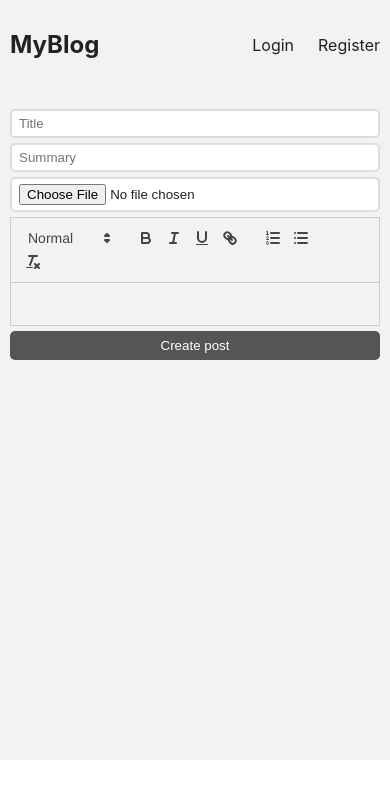
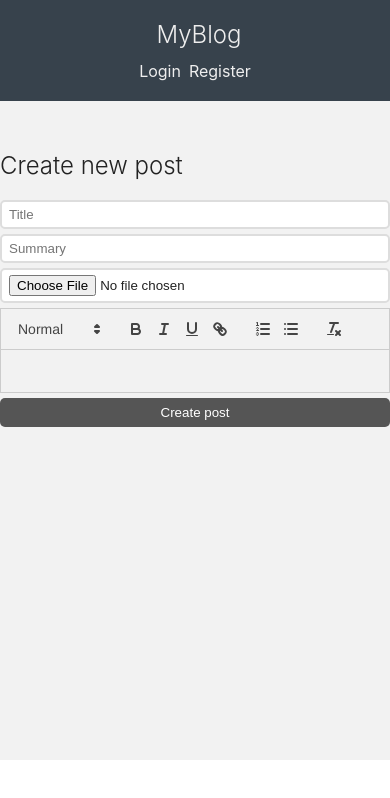
Before and after one commit to dadu99/mern-blog-posts, a React (Create React App) app in the folder client/: page /create in a window 390 px wide. Shown: the top 798 px of the page. Built offline with nearby package versions, Linux system fonts and the light colour scheme; no server answers.

Commit message:
css for header, create post, login and home page

```diff
--- a/client/src/App.css
+++ b/client/src/App.css
@@ -11,8 +11,7 @@ img{
   max-width: 100%;
 }
 main{
-  padding: 10px;
-  max-width: 960px;
+  position: relative;
   margin: 0 auto;
   height: 90vh;
   background-color: #f2f2f2;
--- a/client/src/Header.css
+++ b/client/src/Header.css
@@ -1,19 +1,51 @@
 header{
     display:flex;
     justify-content:space-between;
-    margin-top: 20px;
+    margin-top: 0px;
+    padding: 20px;
     margin-bottom: 50px;
     align-items: center;
+    background-color: #37424c;
+    color: #eee;
+    font-size: 16px;
+    border-color: #aaa;
   }
   header a{
     text-decoration:none;
     color: inherit;
   }
   header a.logo{
-    font-weight: bold;
+    font-weight: 300;
     font-size: 1.5rem;
+    margin-left: 8px;
   }
   header nav{
     display:flex;
-    gap: 24px;
+    gap: 8px;
   }
+  .button-header {
+    border:none;
+    width: 150px;
+    height: 45px;
+    padding: 10px;
+    text-align: center;
+    border-radius: 15px;
+    font-weight: 300;
+
+  }
+  .create-new, .logout-user {
+    color: #333333;
+    background-color: #cccccc;
+    transition: 0.3s;
+  }
+  .button-header:hover {
+    cursor: pointer;
+    font-weight: bold;
+  }
+  @media only screen and  (max-width: 550px) {
+    header{
+        display:flex;
+        flex-direction: column;
+        gap: 12px;
+    }
+}
--- a/client/src/Header.js
+++ b/client/src/Header.js
@@ -33,8 +33,12 @@ export default function Header() {
       <nav>
         {username && (
           <>
-            <Link to="/create">Create new post</Link>
-            <a onClick={logout}>Logout ({username})</a>
+            <Link to="/create" className="button-header create-new">
+              Create new post
+            </Link>
+            <a onClick={logout} className="button-header logout-user">
+              {username} Logout{" "}
+            </a>
           </>
         )}
         {!username && (
--- a/client/src/Post.css
+++ b/client/src/Post.css
@@ -2,6 +2,9 @@ div.post{
     display: grid;
     grid-template-columns: 1fr;
     background-color: #d9d9d9;
+    padding: 10px;
+    max-width: 960px;
+    margin: 0 auto;
     border-radius: 15px;
     gap: 20px;
     margin-bottom: 30px;
--- a/client/src/pages/CreatePost.css
+++ b/client/src/pages/CreatePost.css
@@ -0,0 +1,8 @@
+.create-post{
+    max-width: 800px;
+    margin: 0 auto;
+  }
+  .create-post-title {
+    font-size: 24px;
+    font-weight: 300;
+  }
--- a/client/src/pages/CreatePost.js
+++ b/client/src/pages/CreatePost.js
@@ -2,6 +2,7 @@ import ReactQuill from "react-quill";
 import "react-quill/dist/quill.snow.css";
 import { useState } from "react";
 import { Navigate } from "react-router-dom";
+import "./CreatePost.css";
 
 export default function CreatePost() {
   const [title, setTitle] = useState("");
@@ -36,7 +37,10 @@ export default function CreatePost() {
     return <Navigate to={"/"} />;
   }
   return (
-    <form onSubmit={createNewPost}>
+    <>
+      <div className="create-post">
+        <h2 className="create-post-title">Create new post</h2>
+        <form onSubmit={createNewPost} className="create-post-form">
           <input
             type="title"
             placeholder={"Title"}
@@ -56,5 +60,7 @@ export default function CreatePost() {
           ></ReactQuill>
           <button style={{ marginTop: "5px" }}>Create post</button>
         </form>
+      </div>
+    </>
   );
 }
--- /dev/null
+++ b/client/src/pages/Login-Register.css
@@ -0,0 +1,7 @@
+form.login, form.register{
+    max-width: 400px;
+    margin: 0 auto;
+  }
+  form.login h1, form.register h1{
+    text-align: center;
+  }
--- a/client/src/pages/LoginPage.js
+++ b/client/src/pages/LoginPage.js
@@ -2,6 +2,7 @@ import { useContext } from "react";
 import { useState } from "react";
 import { Navigate } from "react-router-dom";
 import { UserContext } from "../UserContext";
+import "./Login-Register.css";
 
 export default function LoginPage() {
   const [username, setUsername] = useState("");
```
Lines whose indentation alone changed are shown as unchanged.
